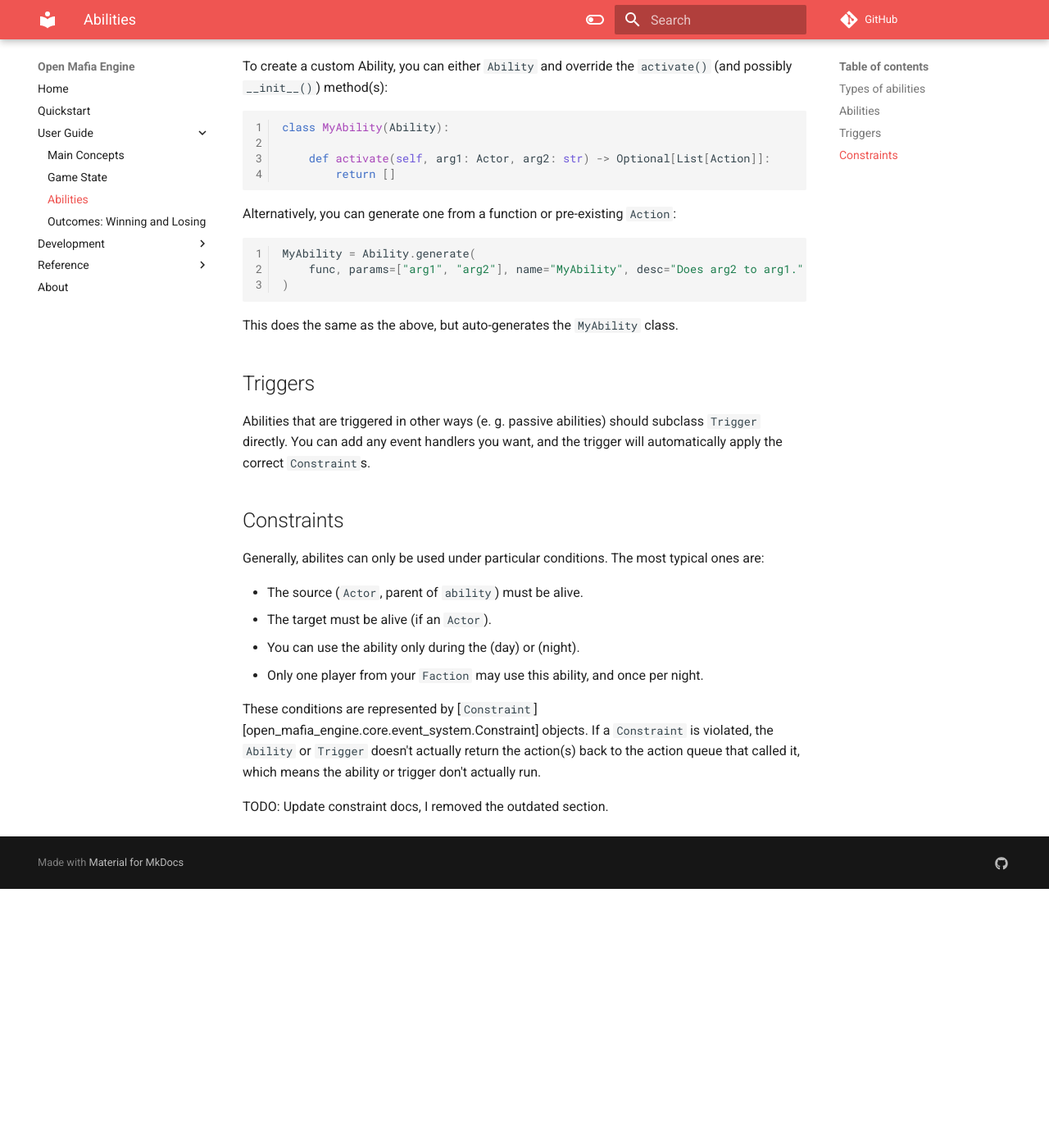
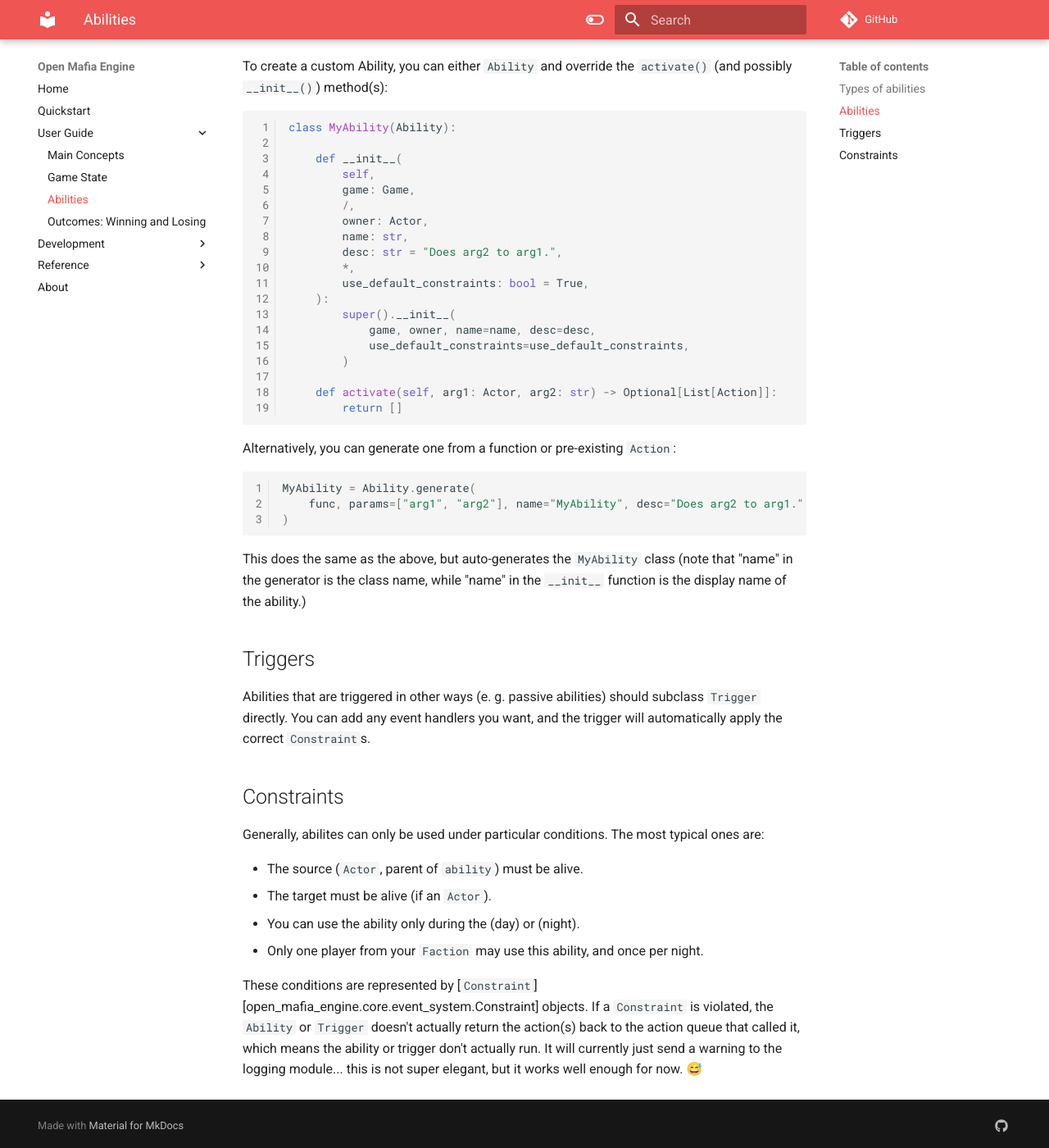
Before and after one commit to open-mafia/open_mafia_engine, an MkDocs documentation site: the page built from docs/user_guide/abilities.md, in a window 1280 px wide and 1400 px high, scrolled down 660 px. Shown: the whole window at 82% size. Built offline with MkDocs 1.6.1 and Material for MkDocs 9.7.7, drawn with Linux system fonts in a browser that asks for light colours; comment, search, counter and statistics services are not loaded; before the commit the page ends 1744 px from its top, so only the background shows below that.

Commit message:
Fixed example for Ability, show that generate() is useful

````diff
--- a/docs/user_guide/abilities.md
+++ b/docs/user_guide/abilities.md
@@ -30,6 +30,21 @@ the `activate()` (and possibly `__init__()`) method(s):
 ```python
 class MyAbility(Ability):
 
+    def __init__(
+        self,
+        game: Game,
+        /,
+        owner: Actor,
+        name: str,
+        desc: str = "Does arg2 to arg1.",
+        *,
+        use_default_constraints: bool = True,
+    ):
+        super().__init__(
+            game, owner, name=name, desc=desc,
+            use_default_constraints=use_default_constraints,
+        )
+
     def activate(self, arg1: Actor, arg2: str) -> Optional[List[Action]]:
         return []
 ```
@@ -42,7 +57,9 @@ MyAbility = Ability.generate(
 )
 ```
 
-This does the same as the above, but auto-generates the `MyAbility` class.
+This does the same as the above, but auto-generates the `MyAbility` class
+(note that "name" in the generator is the class name, while "name" in the
+`__init__` function is the display name of the ability.)
 
 ## Triggers
 
@@ -63,6 +80,5 @@ The most typical ones are:
 These conditions are represented by [`Constraint`][open_mafia_engine.core.event_system.Constraint] objects.
 If a `Constraint` is violated, the `Ability` or `Trigger` doesn't actually return
 the action(s) back to the action queue that called it, which means the ability or
-trigger don't actually run.
-
-TODO: Update constraint docs, I removed the outdated section.
+trigger don't actually run. It will currently just send a warning to the logging
+module... this is not super elegant, but it works well enough for now. 😅
````
